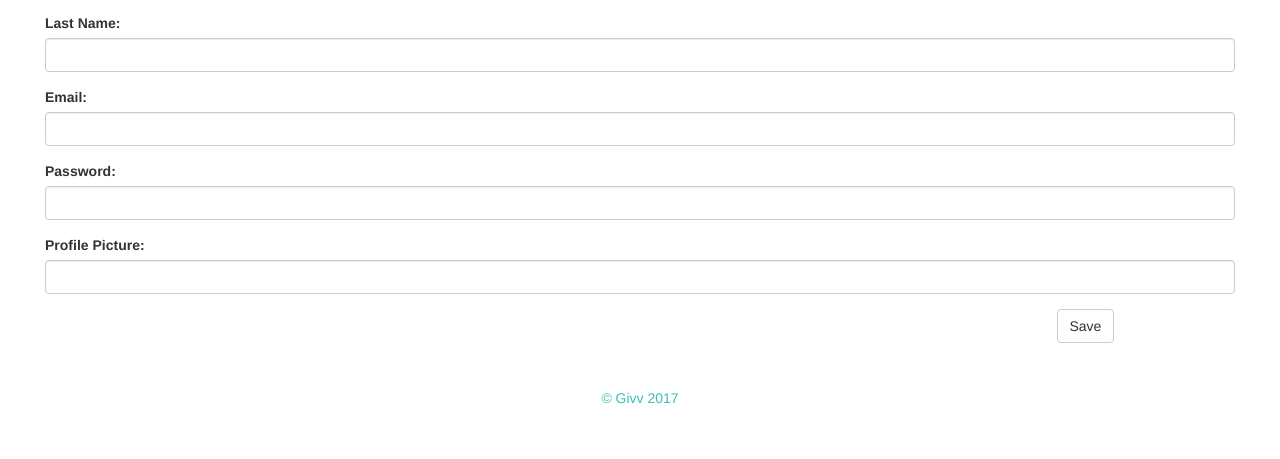
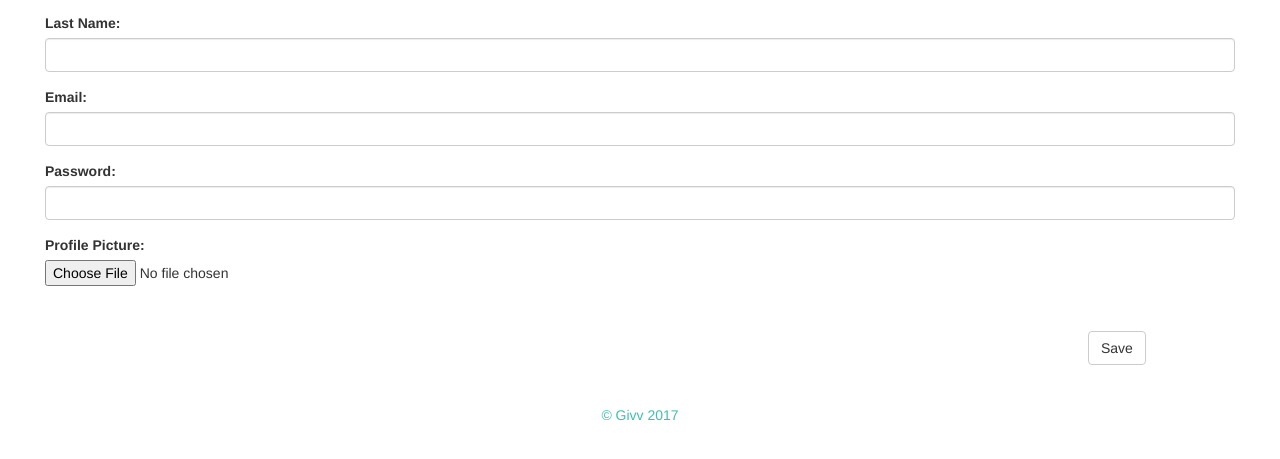
Before and after one commit to beccaht/TeamAvalanche-, a website: page public/employees/employeeProfile.html in a window 1280 px wide. Shown: the part 723-1182 px from the top of the page. Drawn offline with nearby package versions, Linux system fonts and the light colour scheme.

Commit message:
fix profil picture upload

```diff
--- a/public/employees/employeeProfile.html
+++ b/public/employees/employeeProfile.html
@@ -81,8 +81,10 @@
 		    <input type="password" class="form-control" id="pwd">
 		  </div>
 		  <div class="form-group">
-		    <label>Profile Picture:</label>
-		    <input type="url" class="form-control" id="picture">
+		      <label>Profile Picture:</label>
+              <form action="/action_page.php">
+                  <input type="file" name="pic" accept="image/*">
+              </form>
 		  </div>
 
 		  <button type="submit" class="btn btn-default btnEdit">Save</button>
```
